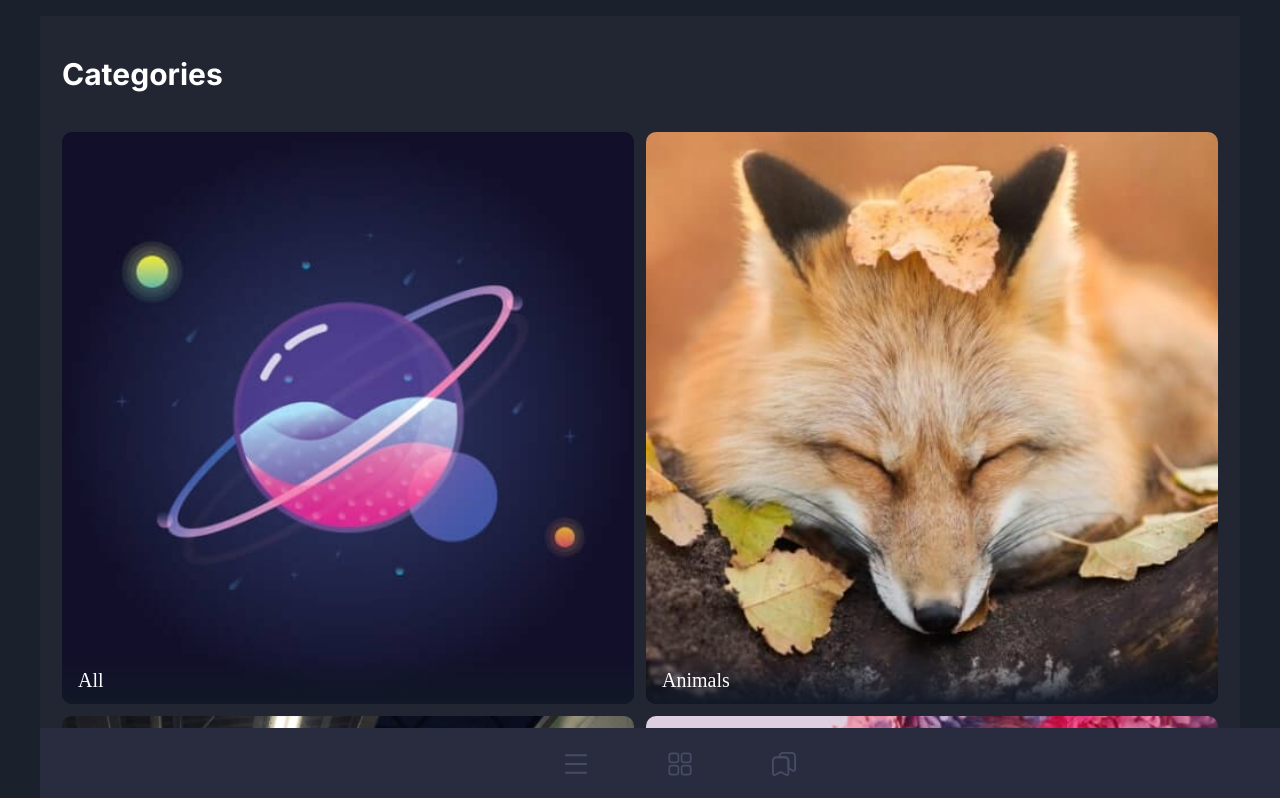
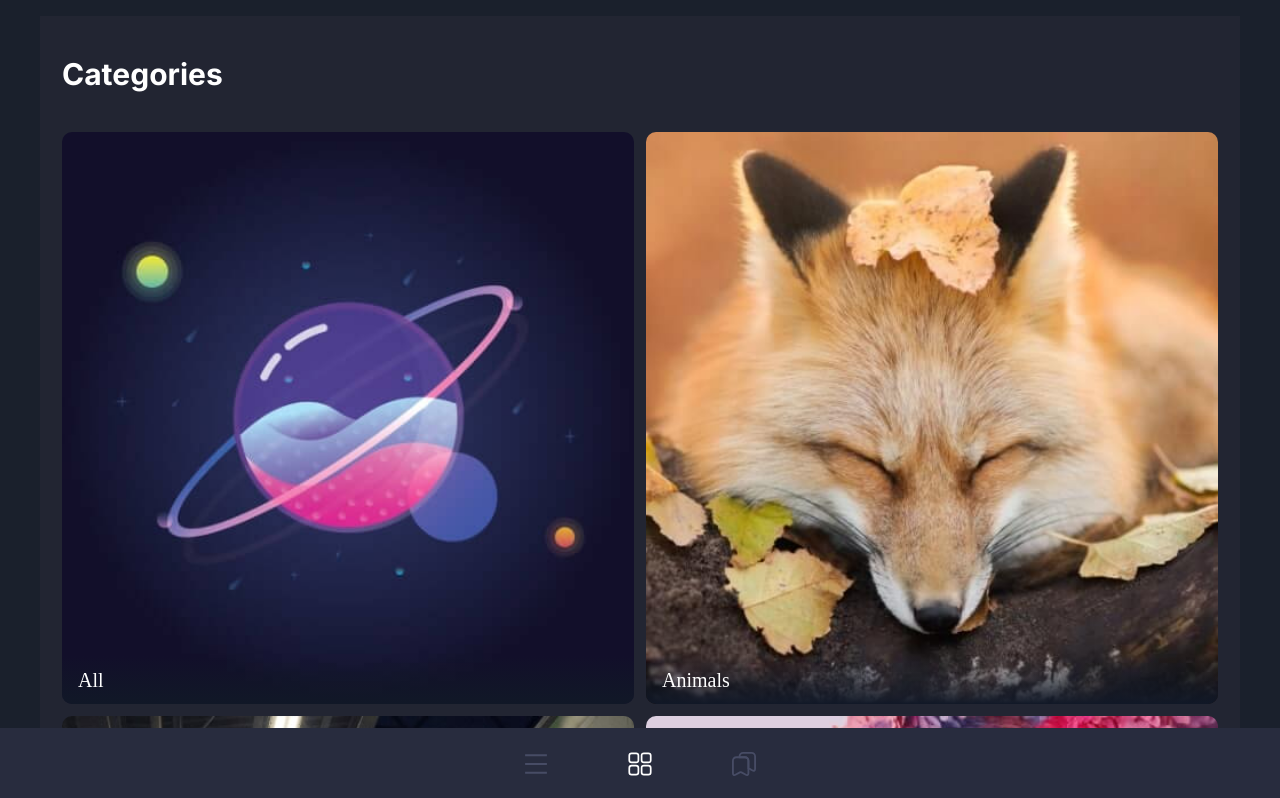
Before and after one commit to Hardyguardy/wallhaven-web, a Next.js app: page / in a window 1280 px wide. Shown: the top 798 px of the page. Built offline with nearby package versions, Linux system fonts and the light colour scheme.

Commit message:
wip: add active states to tabs

```diff
--- a/package.json
+++ b/package.json
@@ -3,7 +3,8 @@
   "version": "0.1.0",
   "private": true,
   "scripts": {
-    "dev": "npm run svg && next dev",
+    "dev": "next dev",
+    "dev+": "npm run svg && next dev",
     "build": "npm run svg && next build",
     "start": "next start",
     "lint": "next lint",
--- a/src/app/page.js
+++ b/src/app/page.js
@@ -4,7 +4,7 @@ import Tabs from "@/components/Tabs";
 
 export default function Home() {
   return (
-    <main className="overflow-hidden mx-auto sm:px-10 px-5 pt-4 ">
+    <main className=" overflow-hidden mx-auto sm:px-10 px-5 pt-4 ">
       <div className="">
         {/* <Menu /> */}
         <div className="">
--- a/src/components/Tabs.jsx
+++ b/src/components/Tabs.jsx
@@ -19,12 +19,11 @@ const tabs = [
 ];
 
 const Tabs = ({}) => {
+  const [activeTab, setActiveTab] = useState("categories");
   let Component = "div";
 
-  const [isFocused, setIsFocused] = useState(false);
-
   return (
-    <header className="bg-secondary pt-6 flex justify-center  fixed bottom-0 w-full   ">
+    <header className="bg-secondary pt-6 flex justify-center bottom-0 left-0 right-0 fixed w-full">
       <nav className="flex flex-row gap-20 mb-6  ">
         {tabs.map(({ name }) => {
           let icon = "";
@@ -41,14 +40,16 @@ const Tabs = ({}) => {
             icon = "bookmarks";
           }
           return (
+            <button onClick={() => setActiveTab(name)}>
               <Icon
                 key={name}
                 className={clsx(
                   "h-6 w-6 stroke-2",
-                isFocused ? "stroke-white" : "stroke-tertiary"
+                  activeTab === name ? "stroke-white" : "stroke-tertiary"
                 )}
                 name={icon}
               />
+            </button>
           );
         })}
       </nav>
```
Lines whose indentation alone changed are shown as unchanged.
